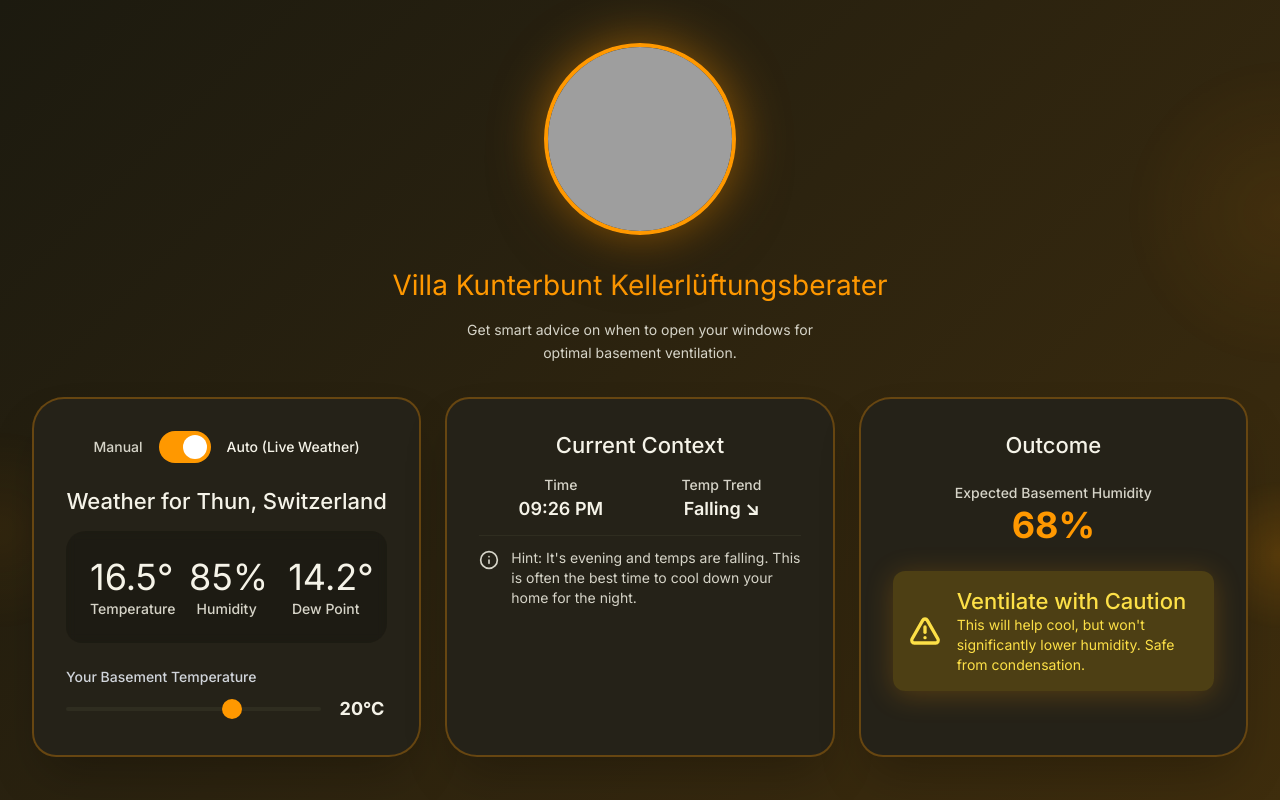
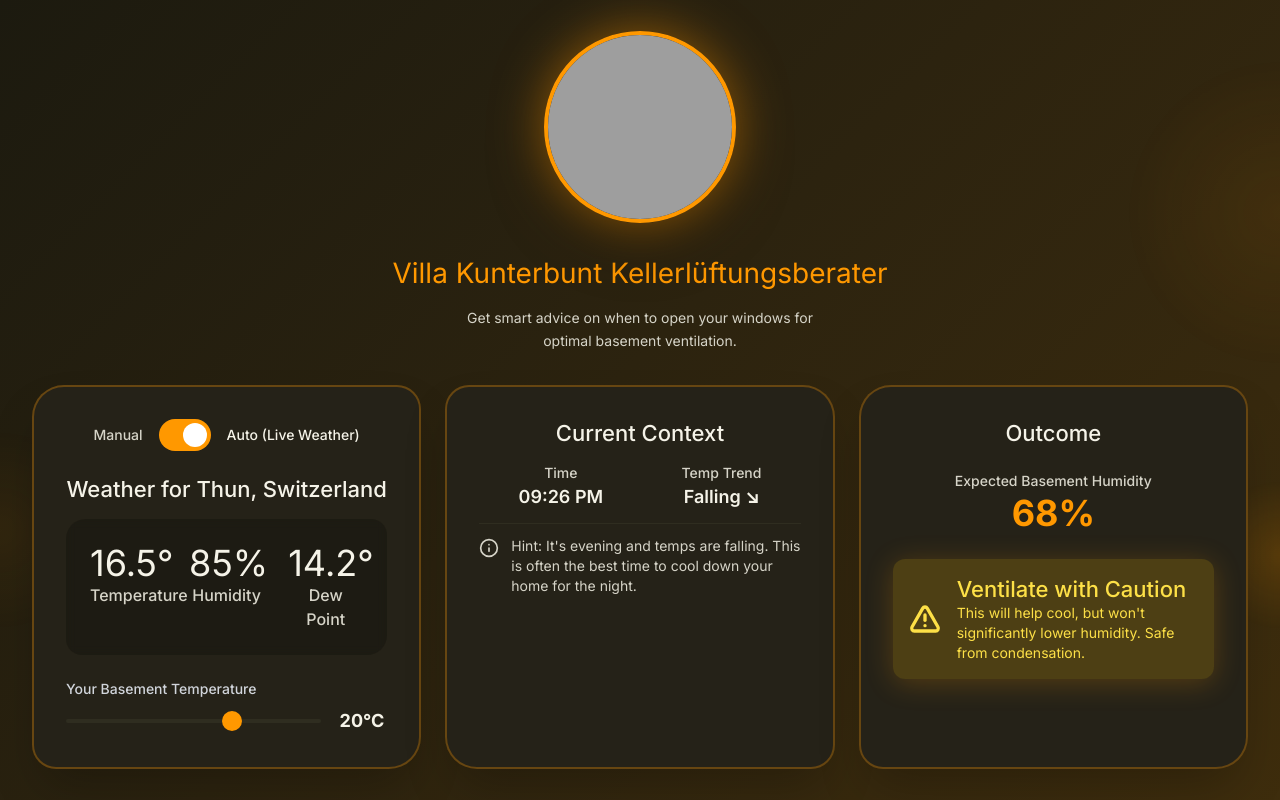
Before and after one commit to MLerik/MLerik.github.io, a plain HTML site: page index.html in a window 1280 px wide. Shown: the top 800 px of the page. Drawn offline with nearby package versions, Linux system fonts and the light colour scheme; no server answers; grey boxes are pictures that could not be loaded.

Commit message:
updated lyout

```diff
--- a/index.html
+++ b/index.html
@@ -286,19 +286,19 @@
                     <p id="loading-message" class="body-medium ventilation-accent">Fetching live weather data...</p>
                  </div>
                  <div id="weather-data-container" class="hidden space-y-6">
-                    <div class="bg-black/20 p-6 organic-small backdrop-blur-sm">
-                        <div class="grid grid-cols-3 gap-6 text-center">
+                    <div class="bg-black/20 p-4 lg:p-6 organic-small backdrop-blur-sm">
+                        <div class="grid grid-cols-3 gap-2 sm:gap-4 lg:gap-6 text-center">
                         <div>
-                        <p class="display-small" style="color: var(--on-surface);"><span id="auto-temp-out">--</span>°</p>
-                        <p class="label-large ventilation-text-secondary">Temperature</p>
+                        <p class="text-2xl sm:text-3xl lg:text-4xl font-normal" style="color: var(--on-surface);"><span id="auto-temp-out">--</span>°</p>
+                        <p class="text-xs sm:text-sm lg:text-base font-medium ventilation-text-secondary">Temperature</p>
                         </div>
                         <div>
-                        <p class="display-small" style="color: var(--on-surface);"><span id="auto-rh-out">--</span>%</p>
-                        <p class="label-large ventilation-text-secondary">Humidity</p>
+                        <p class="text-2xl sm:text-3xl lg:text-4xl font-normal" style="color: var(--on-surface);"><span id="auto-rh-out">--</span>%</p>
+                        <p class="text-xs sm:text-sm lg:text-base font-medium ventilation-text-secondary">Humidity</p>
                         </div>
                         <div>
-                        <p class="display-small" style="color: var(--on-surface);"><span id="auto-dewpoint-out">--</span>°</p>
-                        <p class="label-large ventilation-text-secondary">Dew Point</p>
+                        <p class="text-2xl sm:text-3xl lg:text-4xl font-normal" style="color: var(--on-surface);"><span id="auto-dewpoint-out">--</span>°</p>
+                        <p class="text-xs sm:text-sm lg:text-base font-medium ventilation-text-secondary">Dew Point</p>
                         </div>
                         </div>
                     </div>
```
